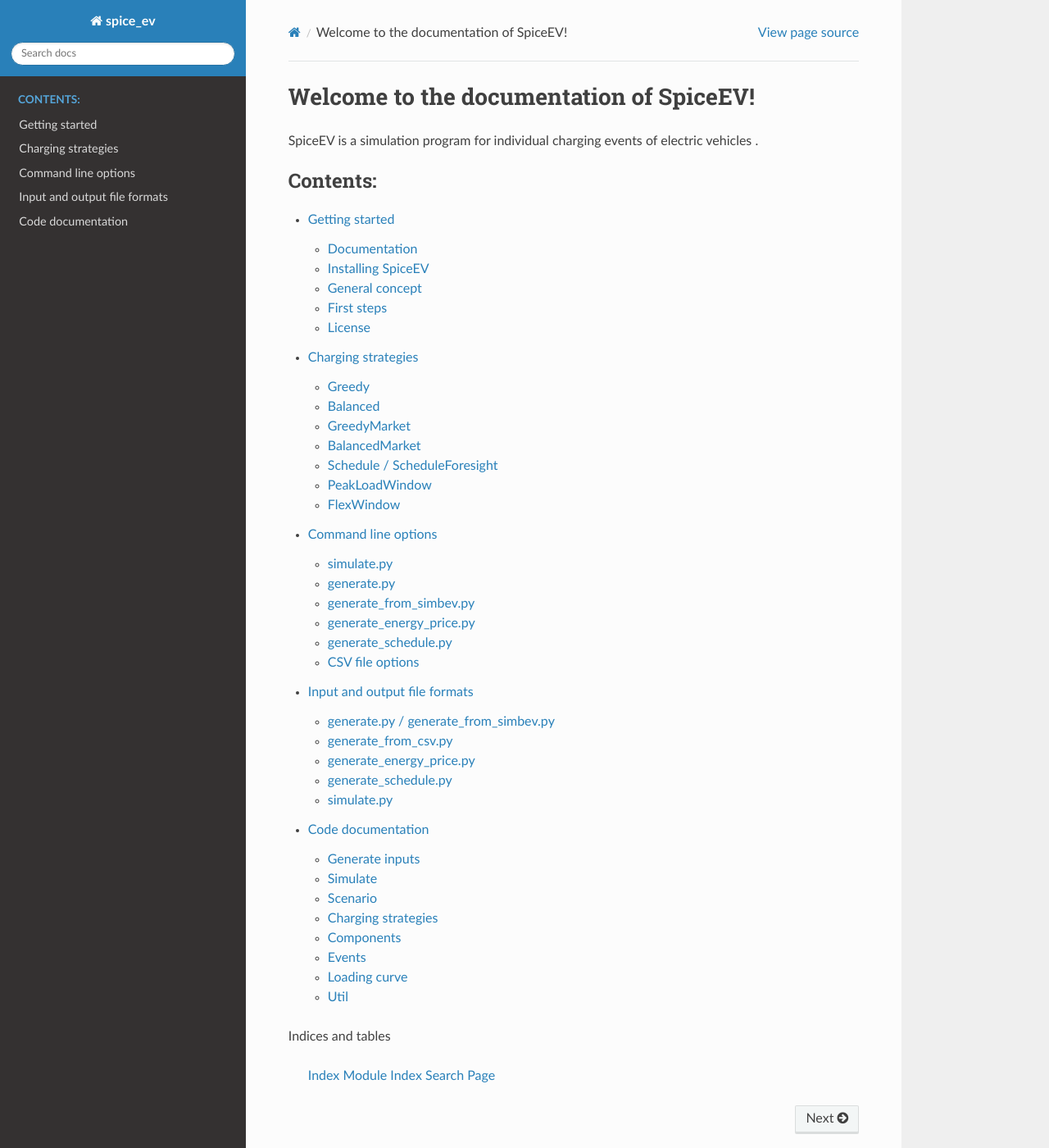
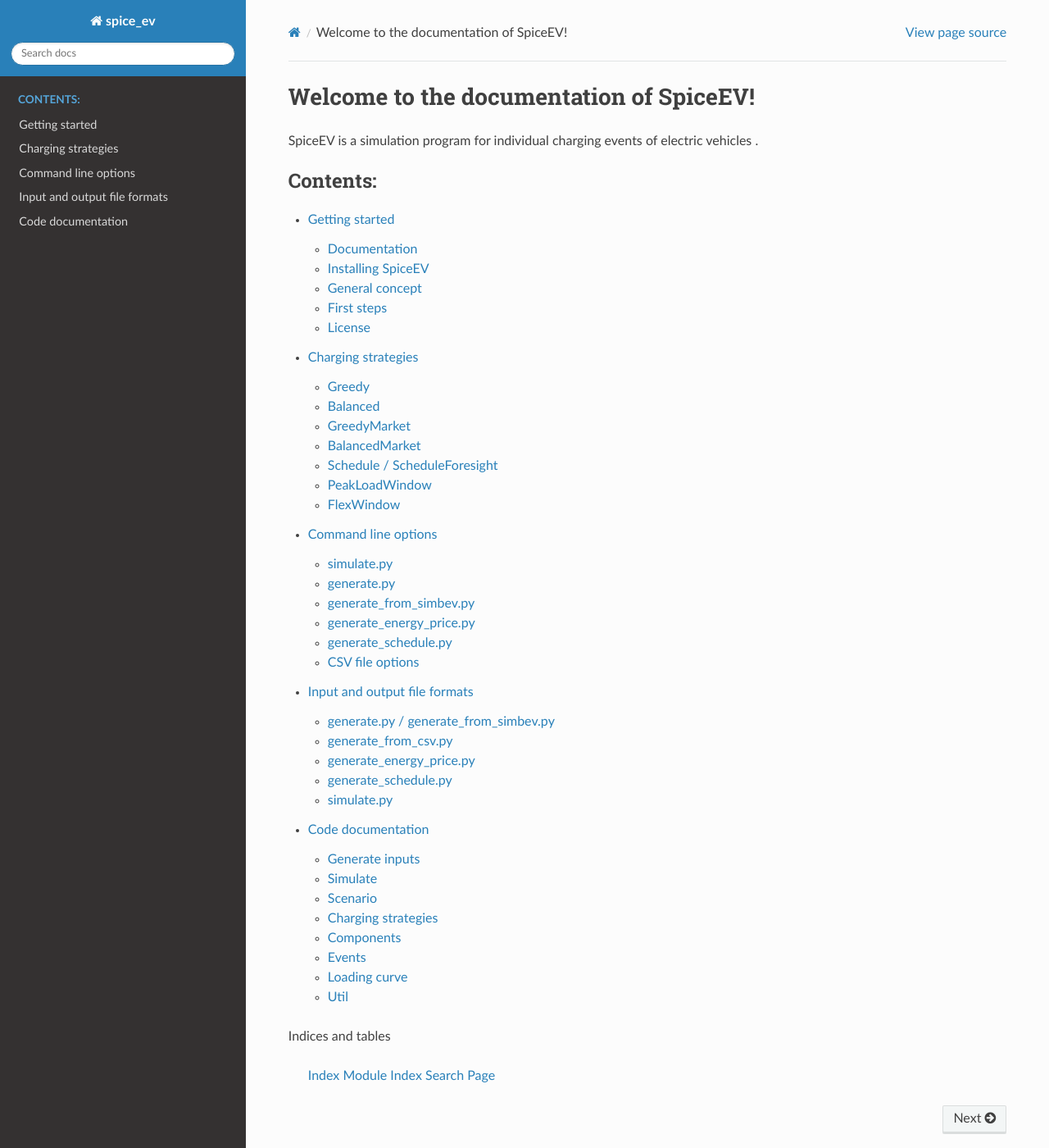
Before and after one commit to rl-institut/spice_ev, a Sphinx documentation site: the page built from doc/source/index.rst, in a window 1280 px wide and 1400 px high. Shown: the whole window at 82% size. Built offline with Sphinx 7.4.7 and the Read the Docs theme 2.0.0, drawn with Linux system fonts in a browser that asks for light colours.

Commit message:
make doc HTML pages full width

```diff
--- /dev/null
+++ b/doc/source/_static/style.css
@@ -0,0 +1,3 @@
+.wy-nav-content {
+    max-width: none;
+}
--- a/doc/source/conf.py
+++ b/doc/source/conf.py
@@ -58,4 +58,5 @@ html_theme = "sphinx_rtd_theme"
 # Add any paths that contain custom static files (such as style sheets) here,
 # relative to this directory. They are copied after the builtin static files,
 # so a file named "default.css" will overwrite the builtin "default.css".
-html_static_path = []
+html_static_path = ['_static']
+html_css_files = ['style.css']
```
